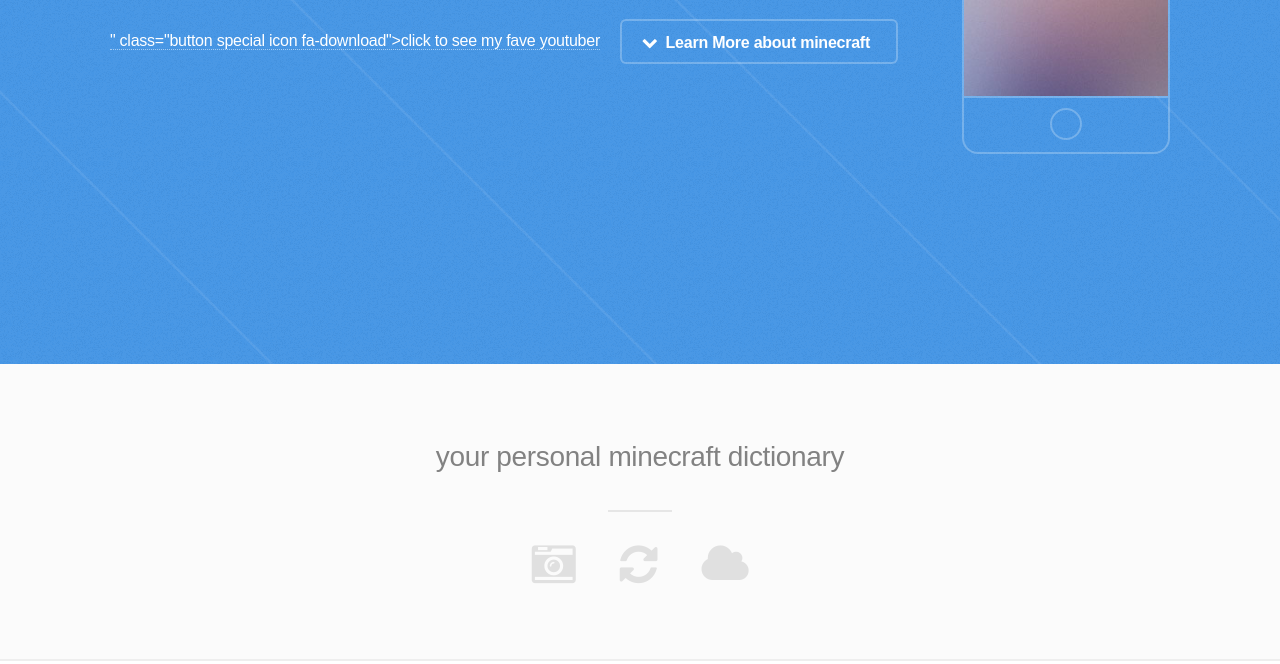
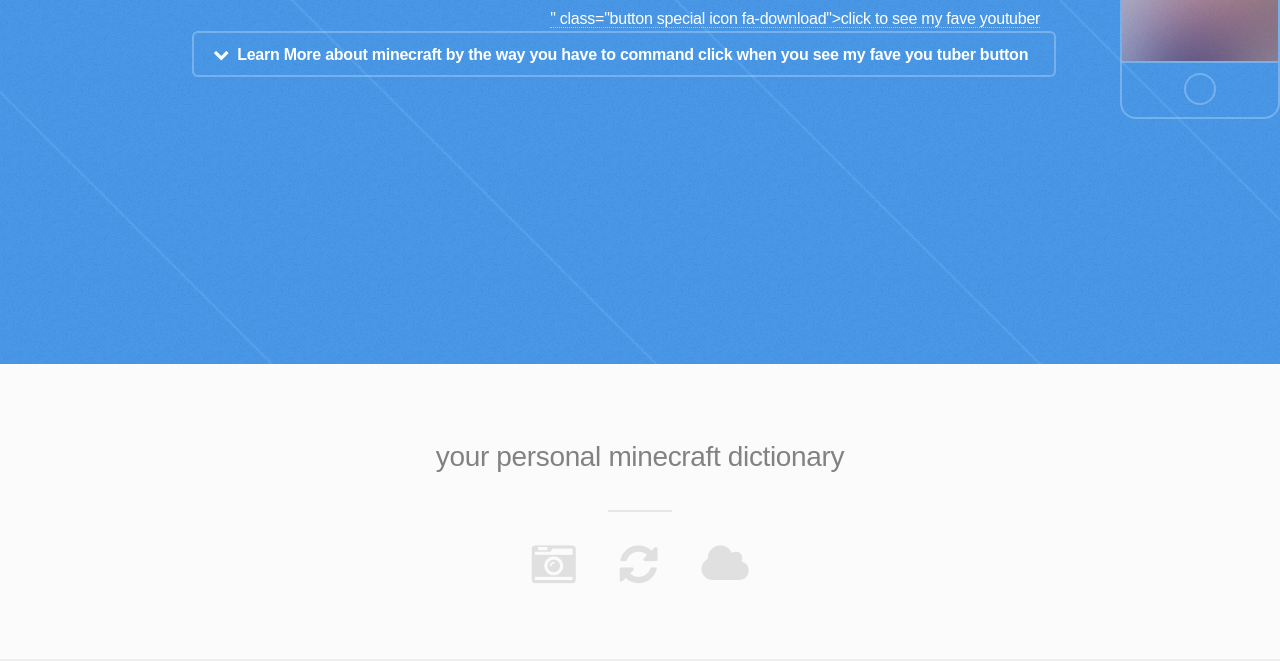
Before and after one commit to 2gingercats12345/2gingercats12345.github.io, a plain HTML site: page index.html in a window 1280 px wide. Shown: the part 436-1100 px from the top of the page. Drawn offline with Linux system fonts and the light colour scheme.

Commit message:
jfjvdghngbg

```diff
--- a/index.html
+++ b/index.html
@@ -24,7 +24,7 @@
 					 <a href="http://html5up.net">:)</a></p>
 					<ul class="actions">
 						<li><a href="https://www.youtube.com/embed/npHCnisELho" frameborder="0" allowfullscreen></iframe>" class="button special icon fa-download">click to see my fave youtuber</a></li>
-						<li><a href="#one" class="button icon fa-chevron-down scrolly">Learn More about minecraft</a></li>
+						<li><a href="#one" class="button icon fa-chevron-down scrolly">Learn More about minecraft by the way you have to command click when you see my fave you tuber button</a></li>
 					</ul>
 				</div>
 				<div class="image phone"><div class="inner"><img src="images/screen.jpg" alt="" /></div></div>
```
